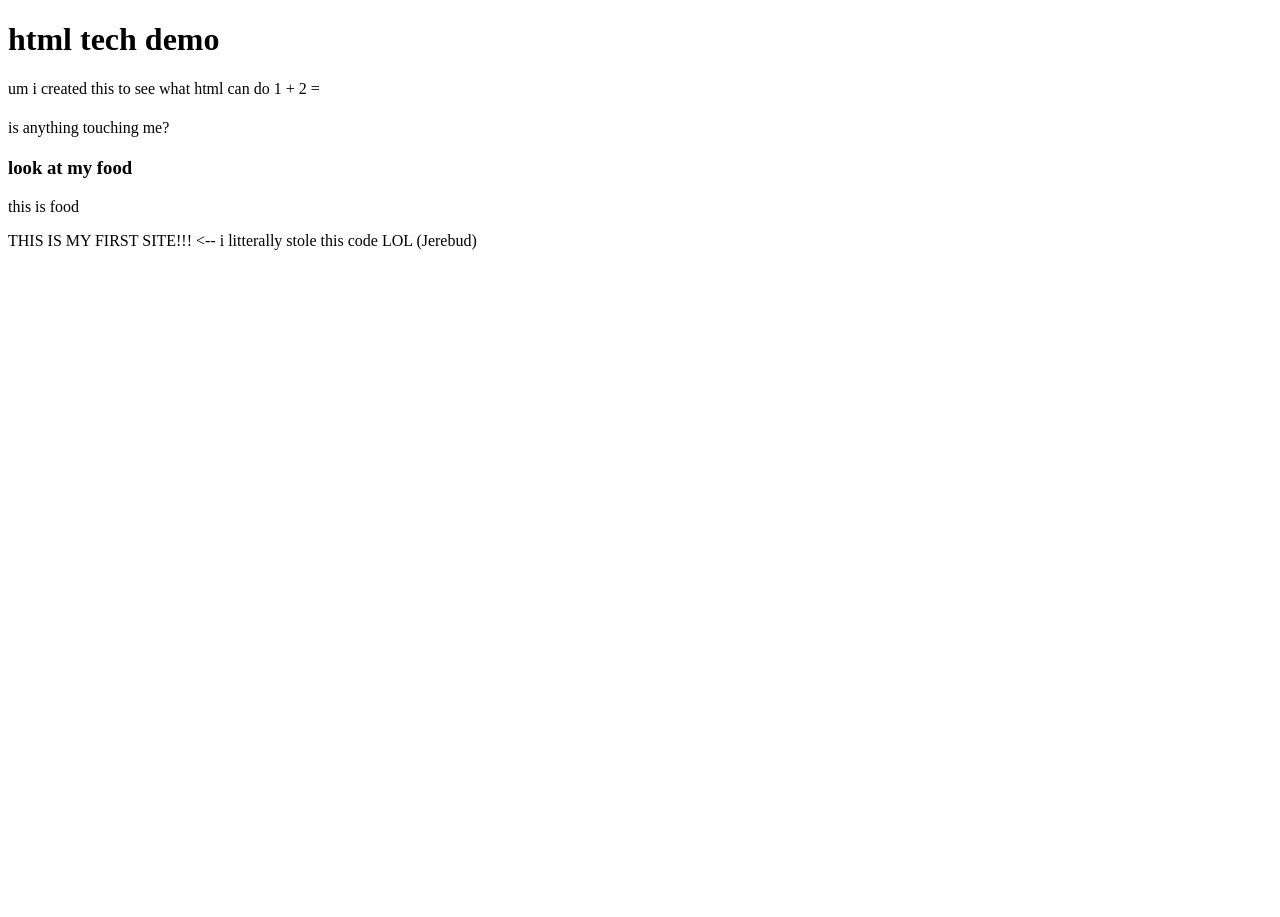
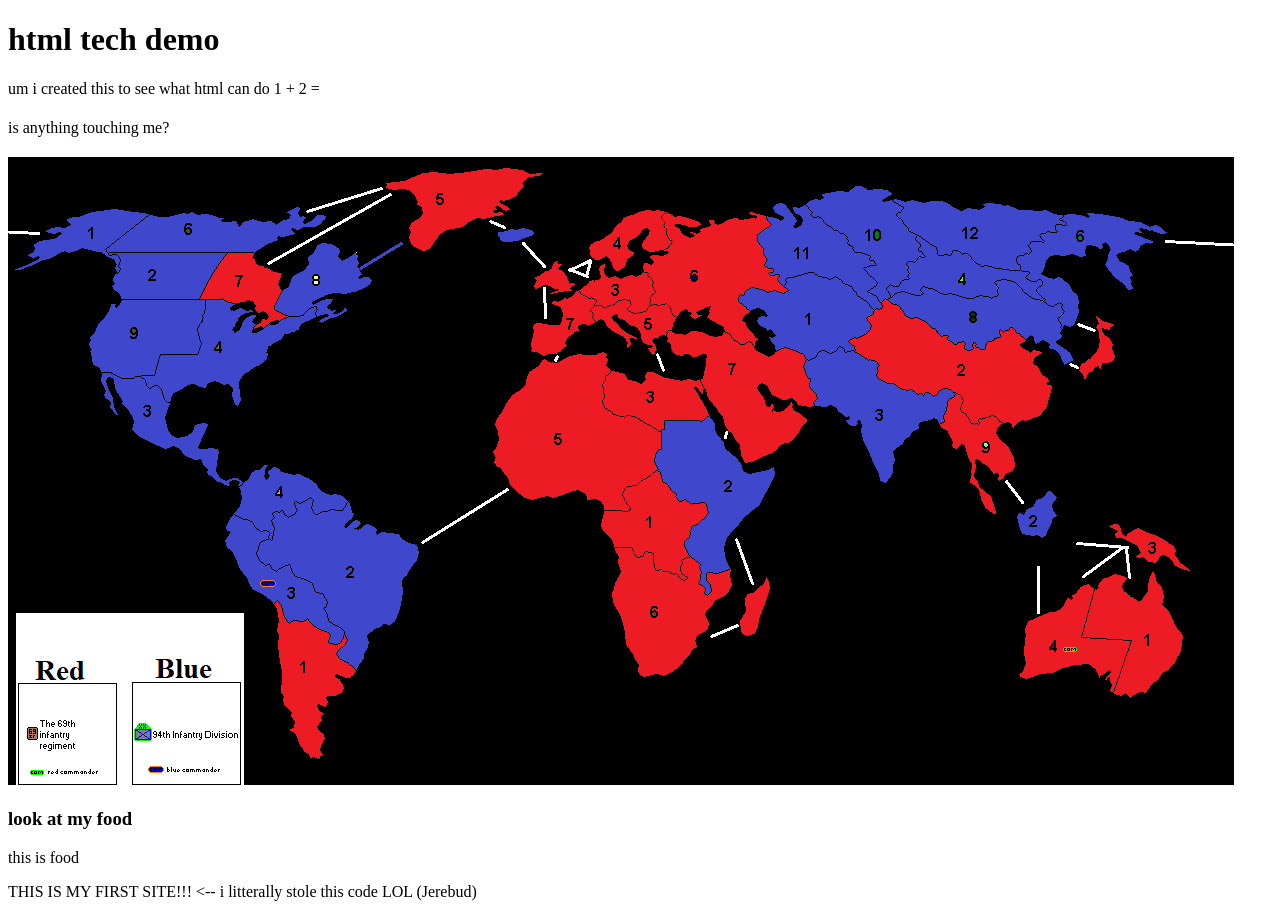
Before and after one commit to uhmn/uhmn.github.io, a plain HTML site: page index.html in a window 1280 px wide. Before the commit the page ends 800 px from the top, so only its background shows below. Drawn offline with Linux system fonts and the light colour scheme.

Commit message:
Update index.html

```diff
--- a/index.html
+++ b/index.html
@@ -12,6 +12,7 @@
 <h1>   </h1>
 <p>is anything touching me?</p>
 <h2>   </h2>
+<img src="risk.png" alt="Test">
 <h3>look at my food</h3>
 <p>this is food </p>
 <p>THIS IS MY FIRST SITE!!! <-- i litterally stole this code LOL (Jerebud)</p>
```
